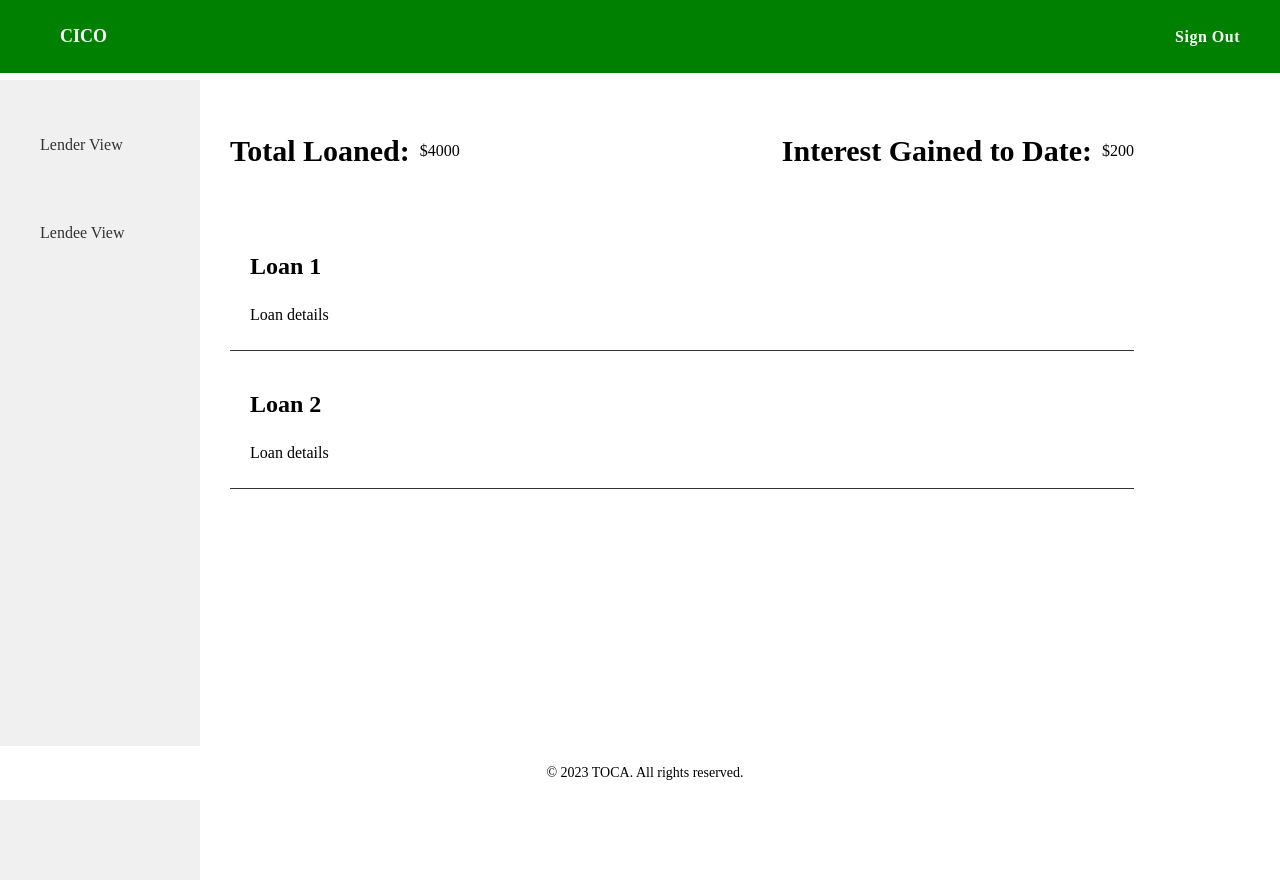
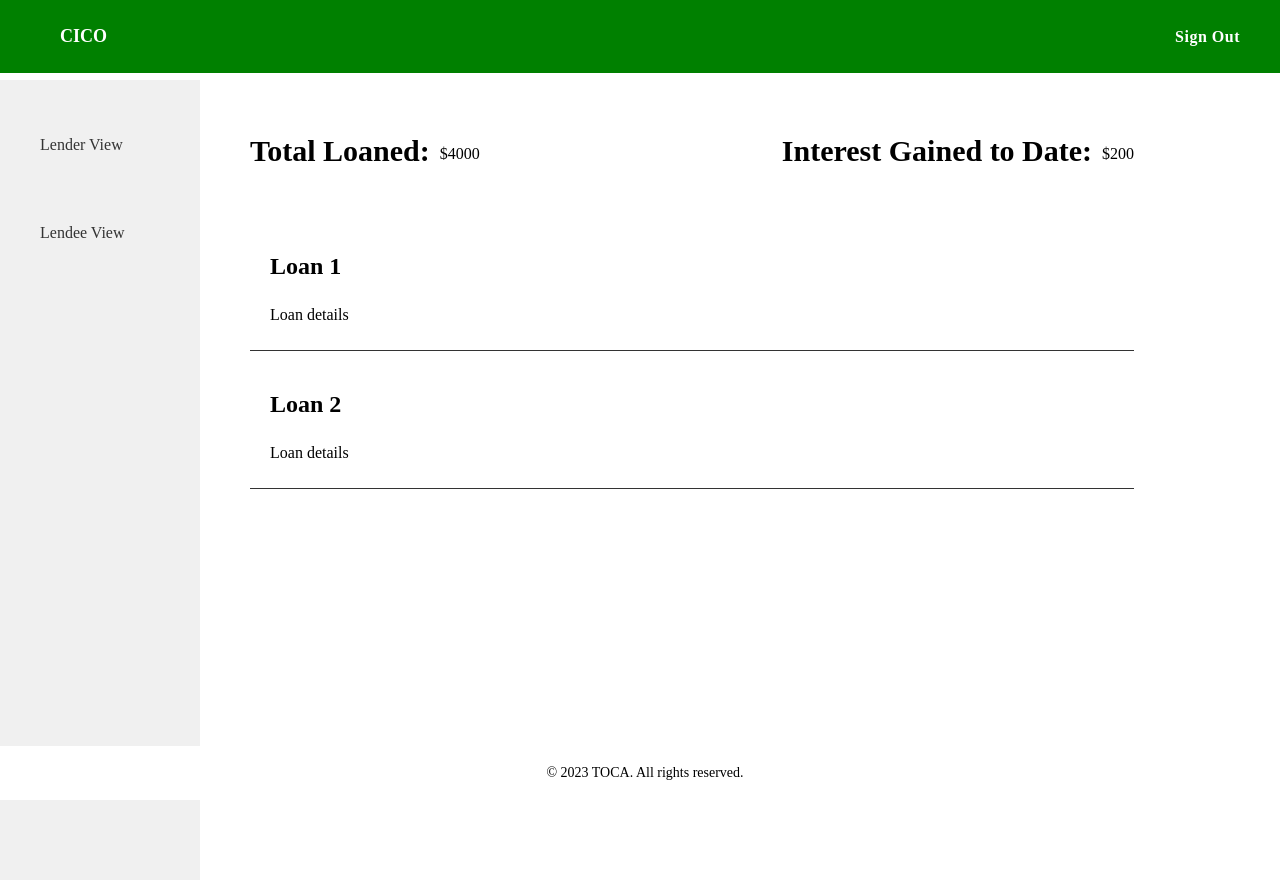
Before and after one commit to avgelix/cico-frontend, a website: page activeloans.html in a window 1280 px wide. Drawn offline with Linux system fonts and the light colour scheme.

Commit message:
Adjust spacing in the activeloans view

```diff
--- a/screen.css
+++ b/screen.css
@@ -153,7 +153,7 @@
   }
 
   #activeLoansContent {
-    margin-left: 10px; /* Make sure content doesn't overlap with the sidebar */
+    margin-left: 30px; /* Make sure content doesn't overlap with the sidebar */
     padding: 20px;
     margin-top: 0px;
     display: grid;
@@ -179,7 +179,7 @@
     flex-direction: row;
     justify-content: space-between;
     margin-bottom: 20px;
-    margin-top: -21px;
+    margin-top: -15px;
 }
 
 .headerContent {
@@ -189,6 +189,7 @@
 
 .headerContent h2 {
   font-size: 30px;
+  margin-top: 19.1px;
   margin-right: 10px; /* Add horizontal space between the h2 and p */
 }
 
```
